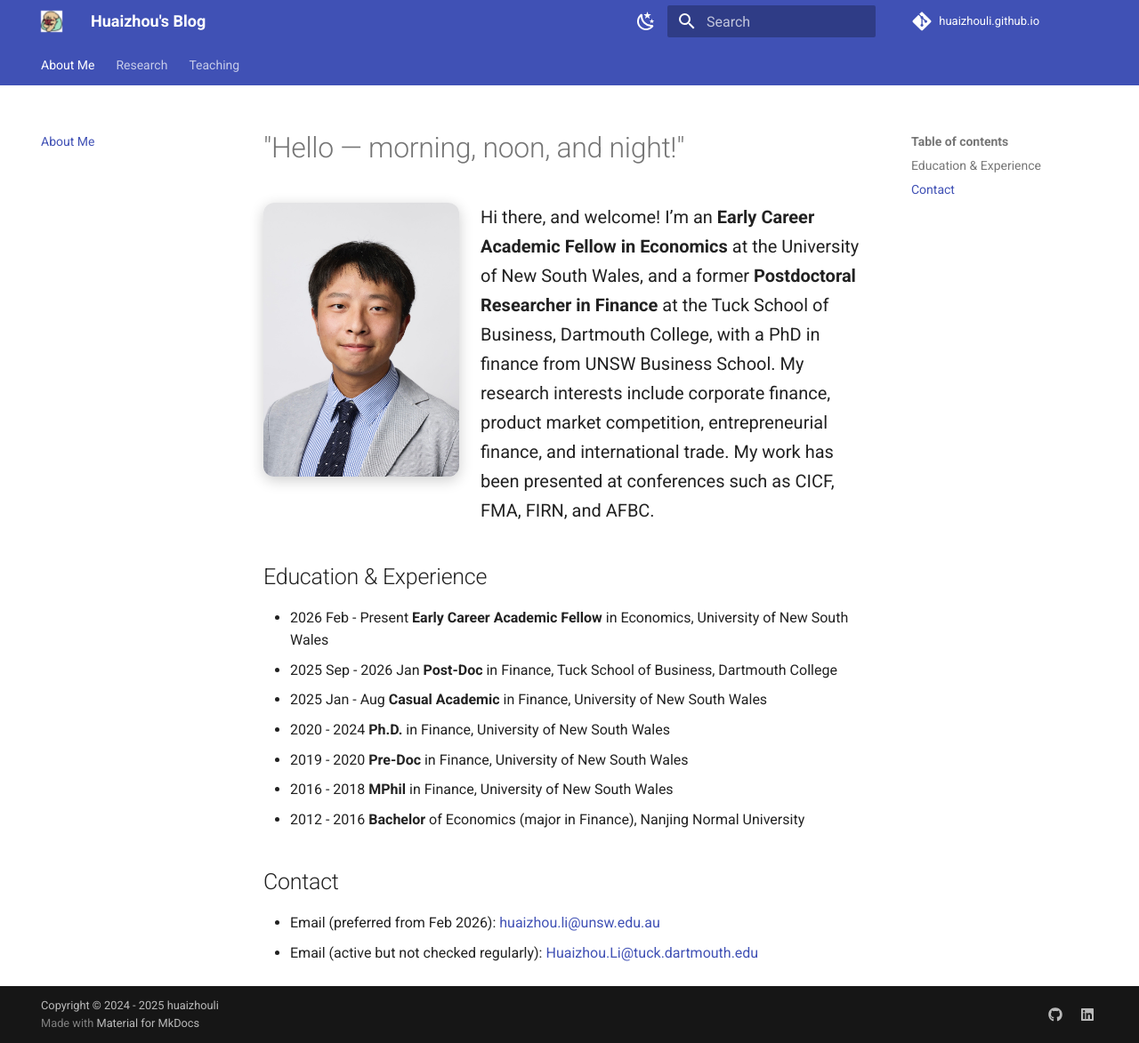
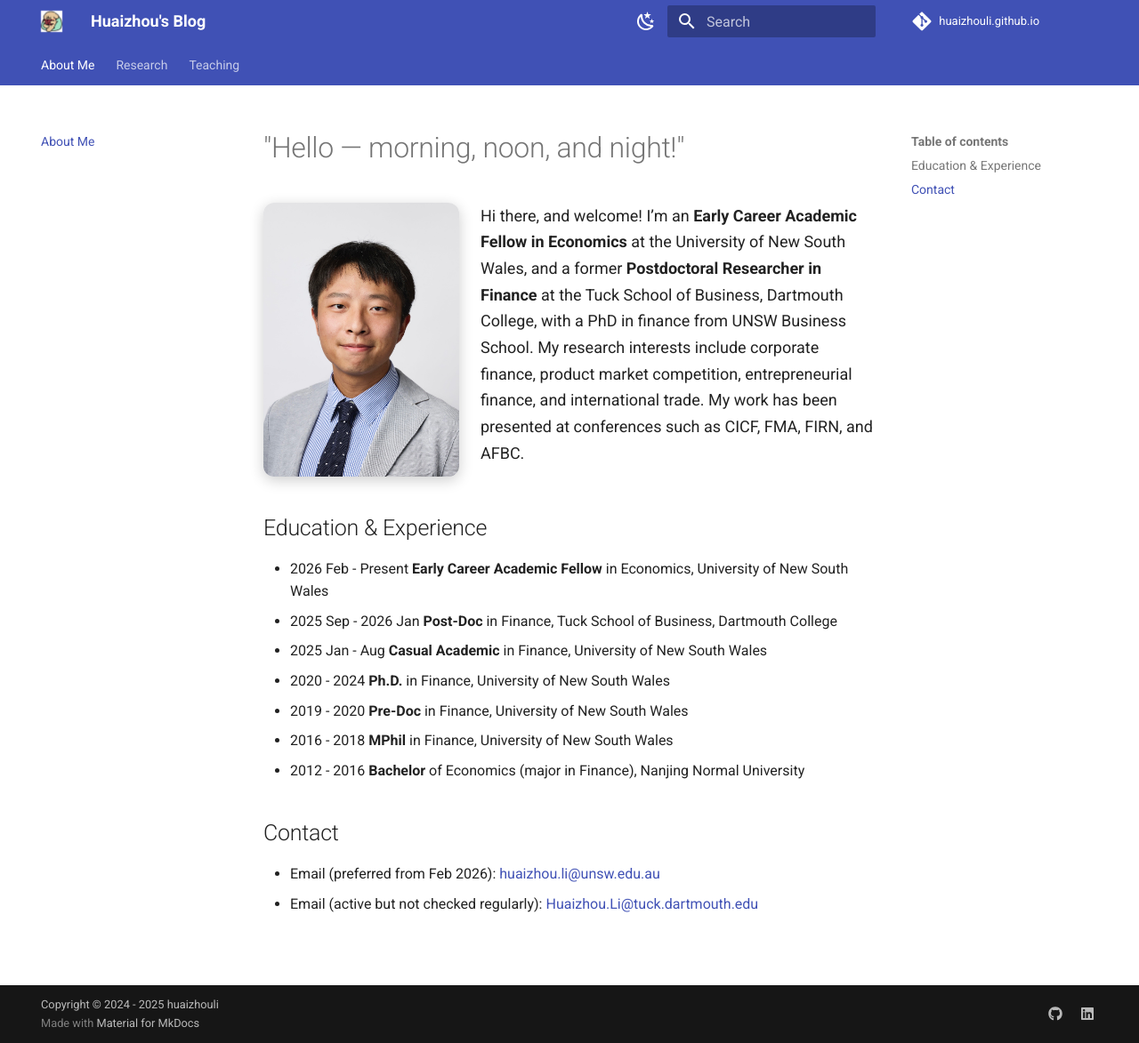
Before and after one commit to huaizhouli/huaizhouli.github.io, an MkDocs documentation site: the page built from docs/index.md, in a window 1280 px wide and 1173 px high. Shown: the whole window at 89% size. Built offline with MkDocs 1.6.1 and Material for MkDocs 9.7.7, drawn with Linux system fonts in a browser that asks for light colours; comment, search, counter and statistics services are not loaded.

Commit message:
Adjust font size in introduction section
Reduced font size in the introduction section.

```diff
--- a/docs/index.md
+++ b/docs/index.md
@@ -12,9 +12,9 @@
   </div>
 
   <!-- Intro (right, default text size) -->
-  <div style="flex:1 1 auto; min-width:0; font-size:1rem; line-height:1.65; display:flex; align-items:flex-start;">
+  <div style="flex:1 1 auto; min-width:0; font-size:0.9rem; line-height:1.65; display:flex; align-items:flex-start;">
     <p style="margin:0;">
-      Hi there, and welcome! I’m an <strong>Early Career Academic Fellow in Economics</strong> at the University of New South Wales, and a former <strong>Postdoctoral Researcher in Finance</strong> at the Tuck School of Business, Dartmouth College, with a PhD in finance from UNSW Business School.       My research interests include corporate finance, product market competition, entrepreneurial finance, and international trade.
+      Hi there, and welcome! I’m an <strong>Early Career Academic Fellow in Economics</strong> at the University of New South Wales, and a former <strong>Postdoctoral Researcher in Finance</strong> at the Tuck School of Business, Dartmouth College, with a PhD in finance from UNSW Business School. My research interests include corporate finance, product market competition, entrepreneurial finance, and international trade.
       My work has been presented at conferences such as CICF, FMA, FIRN, and AFBC.
     </p>
   </div>
```
